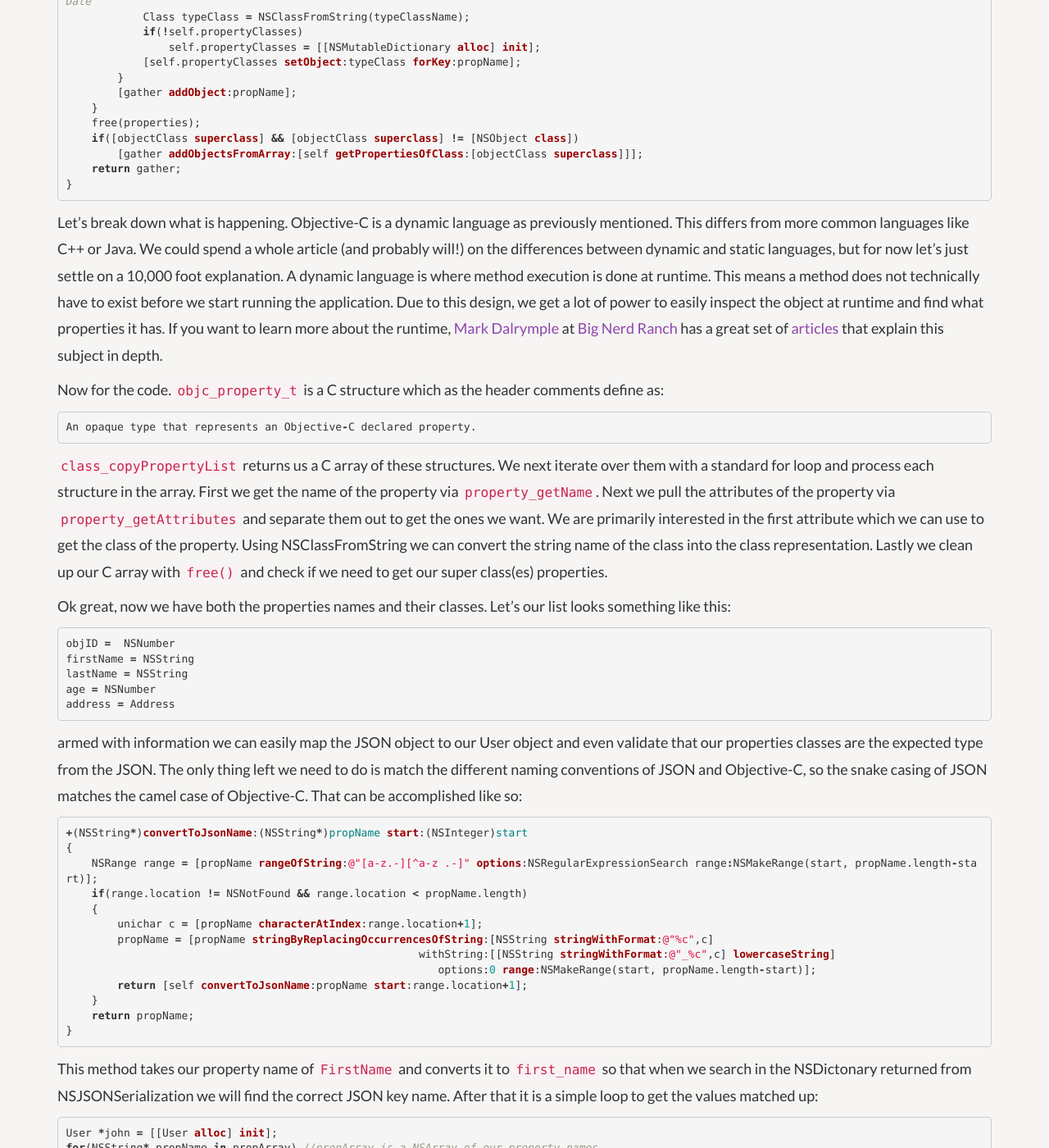
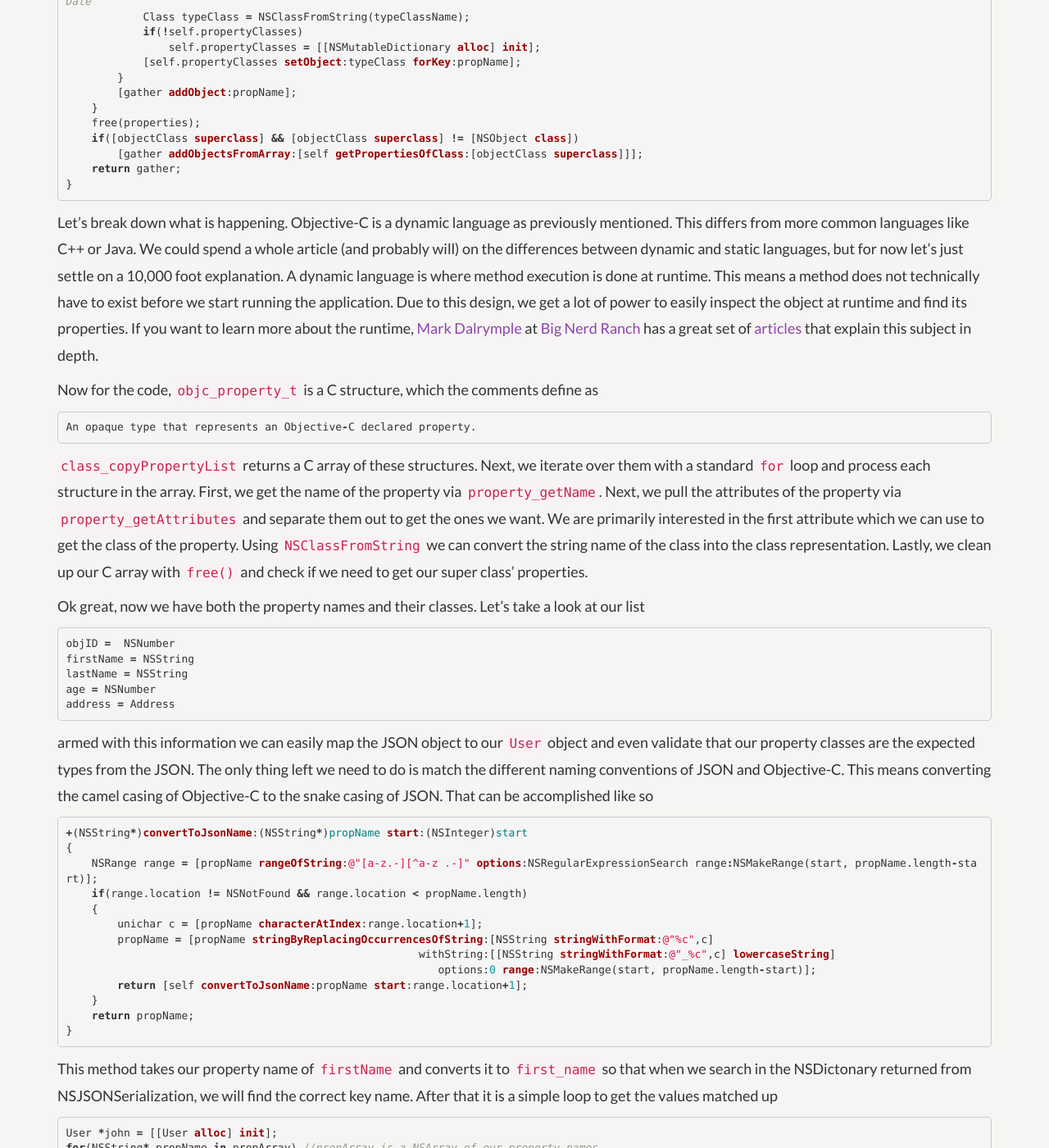
Before and after one commit to BasementKrew/revelation.io, a Jekyll site: the page built from _posts/2014-02-21-json-parsing.markdown, in a window 1280 px wide and 1400 px high, scrolled down 2277 px. Shown: the whole window at 82% size. Built offline with Jekyll 4.4.1, drawn with Linux system fonts in a browser that asks for light colours; Markdown is read by kramdown in place of the engine named in the settings; some of the changed text lies outside the part shown.

Commit message:
updated json-parsing post

```diff
--- a/_posts/2014-02-21-json-parsing.markdown
+++ b/_posts/2014-02-21-json-parsing.markdown
@@ -56,7 +56,7 @@
 
 {% endhighlight %}
 
-Now a normal boilerplate heavy way this would be accomplished would be like so:
+Now a common way to accomplish this would be with boilerplate:
 
 {% highlight objective-c %}
 
@@ -117,15 +117,15 @@
 }
 {% endhighlight %}
 
-Let's break down what is happening. Objective-C is a dynamic language as previously mentioned. This differs from more common languages like C++ or Java. We could spend a whole article (and probably will!) on the differences between dynamic and static languages, but for now let's just settle on a 10,000 foot explanation. A dynamic language is where method execution is done at runtime. This means a method does not technically have to exist before we start running the application. Due to this design, we get a lot of power to easily inspect the object at runtime and find what properties it has. If you want to learn more about the runtime, [Mark Dalrymple](https://twitter.com/borkware) at [Big Nerd Ranch](http://bignerdranch.com) has a great set of [articles](http://blog.bignerdranch.com/2833-inside-the-bracket-part-1-open-for-business/) that explain this subject in depth.
+Let's break down what is happening. Objective-C is a dynamic language as previously mentioned. This differs from more common languages like C++ or Java. We could spend a whole article (and probably will) on the differences between dynamic and static languages, but for now let's just settle on a 10,000 foot explanation. A dynamic language is where method execution is done at runtime. This means a method does not technically have to exist before we start running the application. Due to this design, we get a lot of power to easily inspect the object at runtime and find its properties. If you want to learn more about the runtime, [Mark Dalrymple](https://twitter.com/borkware) at [Big Nerd Ranch](http://bignerdranch.com) has a great set of [articles](http://blog.bignerdranch.com/2833-inside-the-bracket-part-1-open-for-business/) that explain this subject in depth.
 
-Now for the code. `objc_property_t` is a C structure which as the header comments define as:
+Now for the code, `objc_property_t` is a C structure, which the comments define as
 {% highlight objective-c %}
 An opaque type that represents an Objective-C declared property.
 {% endhighlight %}
-`class_copyPropertyList` returns us a C array of these structures. We next iterate over them with a standard for loop and process each structure in the array. First we get the name of the property via `property_getName`. Next we pull the attributes of the property via `property_getAttributes` and separate them out to get the ones we want. We are primarily interested in the first attribute which we can use to get the class of the property. Using NSClassFromString we can convert the string name of the class into the class representation. Lastly we clean up our C array with `free()` and check if we need to get our super class(es) properties.
+`class_copyPropertyList` returns a C array of these structures. Next, we iterate over them with a standard `for` loop and process each structure in the array. First, we get the name of the property via `property_getName`. Next, we pull the attributes of the property via `property_getAttributes` and separate them out to get the ones we want. We are primarily interested in the first attribute which we can use to get the class of the property. Using `NSClassFromString` we can convert the string name of the class into the class representation. Lastly, we clean up our C array with `free()` and check if we need to get our super class' properties.
 
-Ok great, now we have both the properties names and their classes. Let's our list looks something like this:
+Ok great, now we have both the property names and their classes. Let's take a look at our list
 
 {% highlight objective-c %}
 objID =  NSNumber
@@ -135,7 +135,7 @@
 address = Address
 {% endhighlight %}
 
-armed with information we can easily map the JSON object to our User object and even validate that our properties classes are the expected type from the JSON. The only thing left we need to do is match the different naming conventions of JSON and Objective-C, so the snake casing of JSON matches the camel case of Objective-C. That can be accomplished like so:
+armed with this information we can easily map the JSON object to our `User` object and even validate that our property classes are the expected types from the JSON. The only thing left we need to do is match the different naming conventions of JSON and Objective-C. This means converting the camel casing of Objective-C to the snake casing of JSON. That can be accomplished like so
 
 {% highlight objective-c %}
 +(NSString*)convertToJsonName:(NSString*)propName start:(NSInteger)start
@@ -153,7 +153,7 @@
 }
 {% endhighlight %}
 
-This method takes our property name of `FirstName` and converts it to `first_name` so that when we search in the NSDictonary returned from NSJSONSerialization we will find the correct JSON key name. After that it is a simple loop to get the values matched up:
+This method takes our property name of `firstName` and converts it to `first_name` so that when we search in the NSDictonary returned from NSJSONSerialization, we will find the correct key name. After that it is a simple loop to get the values matched up
 
 {% highlight objective-c %}
 User *john = [[User alloc] init];
@@ -165,14 +165,19 @@
 }
 {% endhighlight %}
 
-much better. All we had to do we loop through our property array and convert the property name to the JSON name and use KVC to set the property value. The boilerplate has been eliminated and our code is now much less error prone. This example left out out how get the child object of address into it's proper object, but that is fairly straight forward with a little recursion. If you are interested in seeing that implementation I wrote a library that does this. You can check out [JSONJoy here](https://github.com/daltoniam/JSONJoy). With JSONJoy the same example from above can be shorten to a single line.
+much better. All we had to do, was loop through our property array and convert the property name to the JSON style name and use \*KVC to set the property's value. The boilerplate has been eliminated and our code is now much less error prone. This example left out how to get the child object(address), but that is fairly straight forward with a little recursion. If you are interested in seeing that implementation I wrote a library. You can check out [JSONJoy here](https://github.com/daltoniam/JSONJoy). Using JSONJoy with the same example from above, we can shorten the parsing to a single line.
 
 {% highlight objective-c %}
-//responseObject is a NSDictonary from NSJSONSerialization or a NSString of the JSON content.
+//responseObject is a NSDictonary from NSJSONSerialization or a NSString of the JSON string.
 User *john = [User objectWithJoy:responseObject];
 //JSON is fully parsed and mapped to our john User object.
 {% endhighlight %}
 
-As you can see, with a bit of creativity and powerful dynamic runtime, we can take a common, mundane, and error prone task, and turn it into a concise and joyful experience. JSON never looked so good!
+Objective-C is not the only language with a dynamic runtime and I would be interested in seeing this same implementation in other languages. If you run across one or create one, please let me know. Using Objective-C with a bit of creativity and its powerful dynamic runtime, we can take a common, mundane, and error prone task, and turn it into a concise and joyful experience. JSON never looked so good!
 
 Thoughts? Questions? Feedback? Hit me up on Twitter at [@daltoniam](http://twitter.com/daltoniam).
+
+\***KVC**: Key Value Coding. If you want to learn more about KVC check out these links:
+
+- [Apple Docs](https://developer.apple.com/library/ios/documentation/Cocoa/Conceptual/KeyValueCoding/Articles/KeyValueCoding.html)
+- [objc.io](http://www.objc.io/issue-7/key-value-coding-and-observing.html)
```
Also changed, not shown: other parts of _posts/2014-02-21-json-parsing.markdown (+5 -5 lines).
